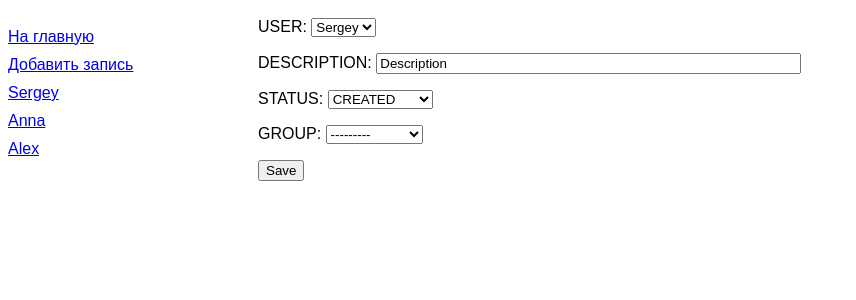
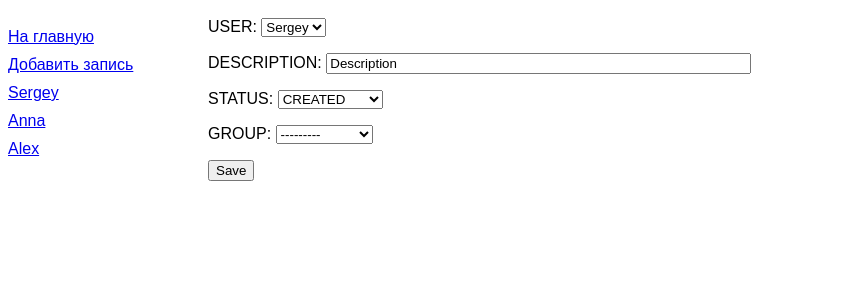
Before and after one commit to SergeyDnipro/dev, a Django app: page /add/ in a window 1280 px wide. Shown: the part 49-349 px from the top of the page, without its empty margins (0-856 px from the left). Run offline with Django 4.2, Linux system fonts and the light colour scheme; data comes from the database, SQL or seed files in the repository.

Commit message:
18/02/2023 work commit #1

```diff
--- a/django_site/django_app/static/django_app/style.css
+++ b/django_site/django_app/static/django_app/style.css
@@ -18,12 +18,12 @@ nav a {
 }
 
 section {
-    margin-left: 200px;
+    margin-left: 100px;
     font-family: Arial, serif;
 }
 
 .my_own_class {
-    margin-left: 50px;
+    margin-left: 100px;
     font-family: Arial, serif;
     font-size: 12pt;
 }
```
